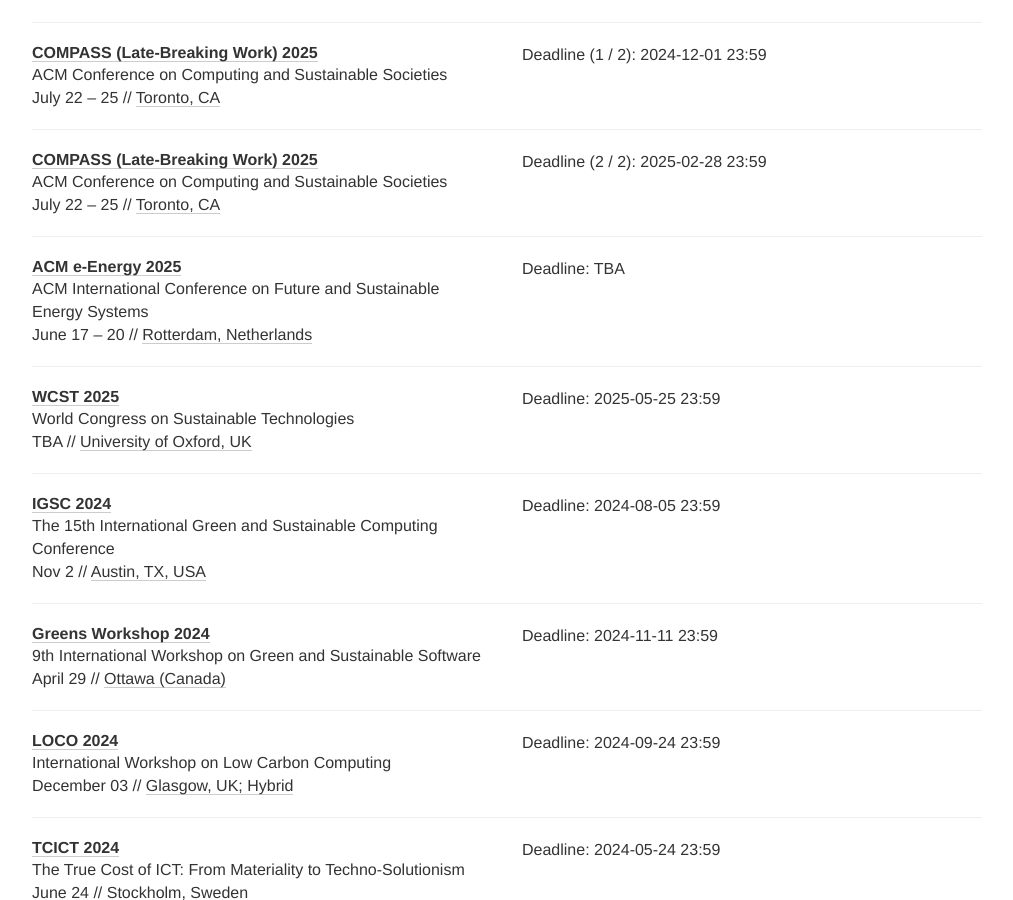
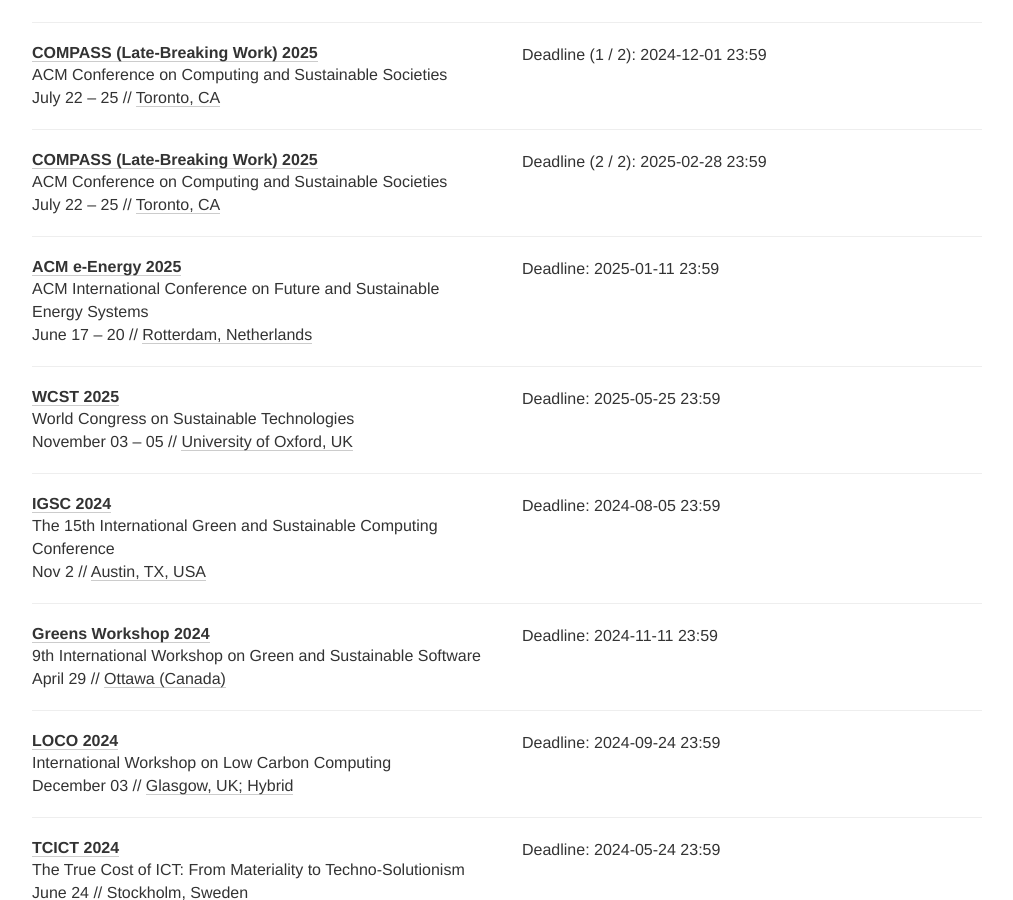
Before and after one commit to responsible-computing/responsible-computing.github.io, a Jekyll site: the page built from index.html, in a window 1280 px wide and 900 px high, scrolled down 895 px. Shown: the whole window, without its empty margins (133-1146 px from the left). Built offline with Jekyll 4.4.1, drawn with Linux system fonts in a browser that asks for light colours; nearby versions of some CDN libraries; comment, search, counter and statistics services are not loaded.

Commit message:
fixed eenergy entry

```diff
--- a/_data/conferences.yml
+++ b/_data/conferences.yml
@@ -70,13 +70,13 @@
   description: "ACM International Conference on Future and Sustainable Energy Systems"
   link: https://energy.acm.org/conferences/eenergy/2025/index.php
   deadline:
-    - TBA
+    - "2025-01-11 23:59"
   place: Rotterdam, Netherlands
   tags: [HARD, SOFT, HUCO, ETPO, CONF]
 
 - name: WCST
   year: 2025
-  date: "TBA"
+  date: "November 03 – 05"
   description: "World Congress on Sustainable Technologies"
   link: https://www.wcst.org/
   deadline:
```
